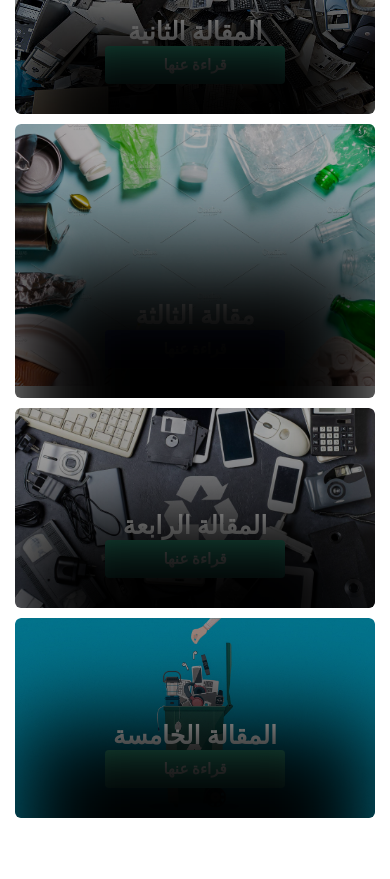
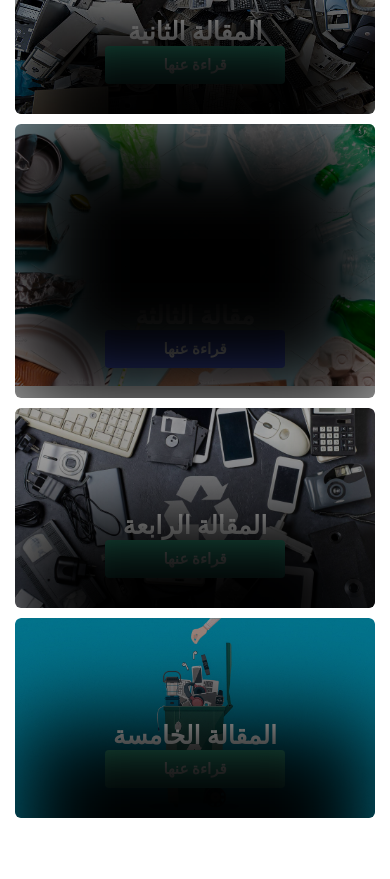
Before and after one commit to NighTMaReEe53/TheFront, a React (Vite) app: page / in a window 390 px wide. Shown: the part 3160-4039 px from the top of the page. Built offline with nearby package versions, Linux system fonts and the light colour scheme; no server answers; a web font is replaced by a local one.

Commit message:
first commit

```diff
--- a/src/Components/News/news.css
+++ b/src/Components/News/news.css
@@ -156,3 +156,17 @@
     }
   }
 }
+
+@media (max-width: 772px) {
+  .news {
+    .container {
+      .content-box {
+        &::after {
+          left: 0px;
+          width: 100%;
+          top: 0px;
+        }
+      }
+    }
+  }
+}
```
